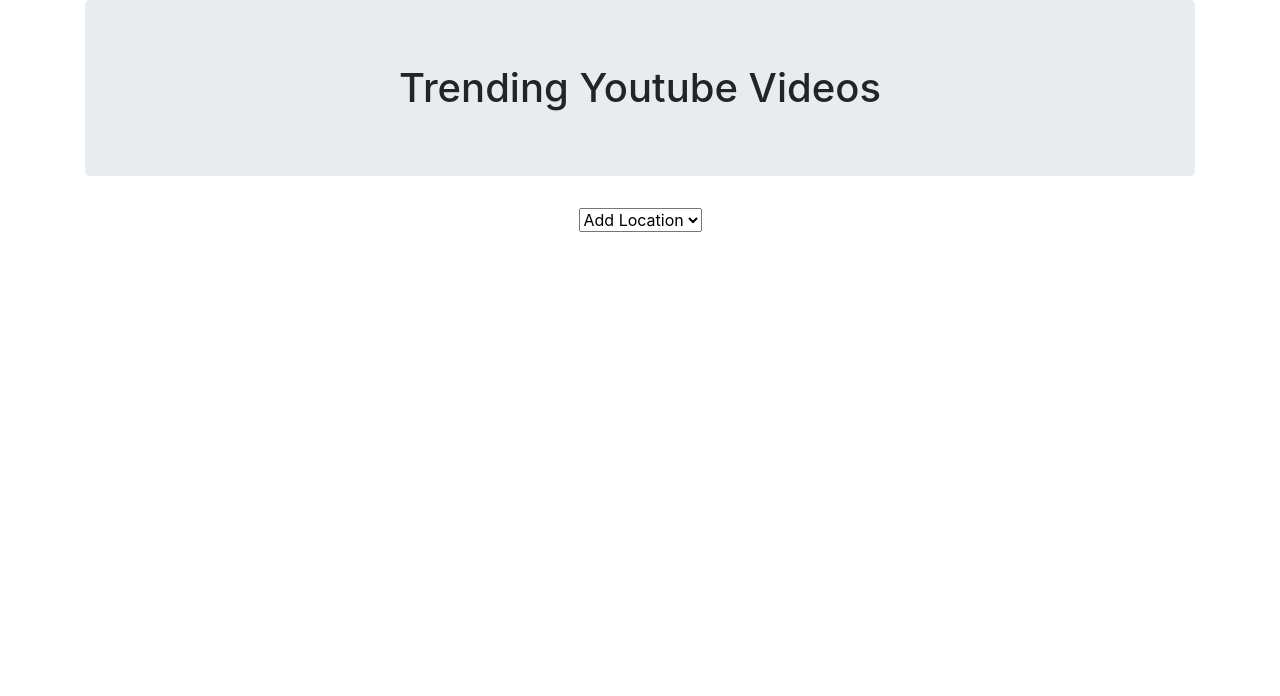
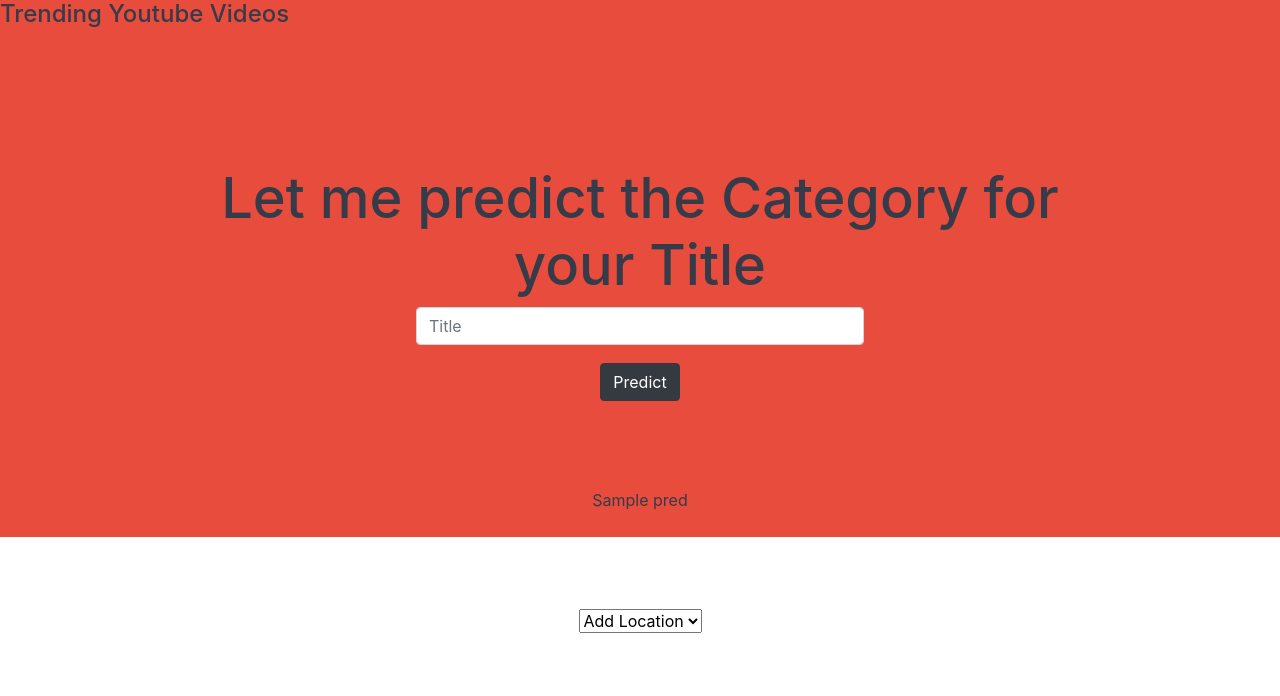
Before and after one commit to benitezal06/Trending-Youtube-Videos-Analysis, a Flask app: template templates/index.html in a window 1280 px wide. Shown: the top 696 px of the page. Run offline with Flask 2, Linux system fonts and the light colour scheme; the template is opened without the code that fills it: most values are stand-ins (such as "Sample title", 1, 10 or a date in 2020); some libraries are stand-ins or nearby versions.

Commit message:
Machine Learning

```diff
--- a/static/app.js
+++ b/static/app.js
@@ -15,13 +15,13 @@
 url1 = `http://127.0.0.1:5000/${selectedOption}`
 url2 = `http://127.0.0.1:5000/${selectedOption}id`
 
-//this promise is used to access the jsons containing the string categories
+
 d3.json(url2).then(function(datas){
     var catDic = {}
     var id_array = datas[0].items;
     console.log("This is the Id Array:")
     console.log(id_array);
-
+    datas2 = datas[0].items;
     id_array.forEach(function(category){
         catDic[category.id] = category.snippet.title
 
@@ -29,10 +29,11 @@
 
 })
 
-//this promise is used to access the csv's containing all the trending youtube videos
 
+//get data from api
 d3.json(url1).then(function(dataChoosen){
-
+    console.log("this is dic")
+    console.log(catDic)
     console.log(dataChoosen);
     // store summary of categories
     var data_summary = [] ;
@@ -73,7 +74,9 @@
         }
 
         });
-
+        console.log("before")
+        console.log(data_summary)
+        console.log("after")
 
 
         numCatList = []
@@ -112,10 +115,13 @@
     .attr("height", height + margin.top + margin.bottom)
     .append("g")
     .attr("transform",
+
     "translate(" + margin.left + "," + margin.top + ")");
 
+    var svg = d3.select("svg");
+    svg.selectAll("*").remove();
+
     // Add X axis
-
     // var x = d3.scaleLinear()
     // .domain([0, 260000])
     // .range([ 0, width ]);
@@ -147,7 +153,6 @@
 
 
     // Add Y axis
-
     // var y = d3.scaleLinear()
     // .domain([0, 84000])
     // .range([ height, 0]);
@@ -209,7 +214,7 @@
 
     tooltip
     .style("opacity", 1)
-    .html("Category: " + d.cat_id +"-"+catDic[d.cat_id])
+    .html("Category: " + d.cat_id +d.cat_count)
     .style("left", (d3.mouse(this)[0]+30) + "px")
     .style("top", (d3.mouse(this)[1]+30) + "px")
     }
--- /dev/null
+++ b/static/styles.css
@@ -0,0 +1,32 @@
+
+#title {
+    background-color: #e74c3c;
+    color: #353b48;
+}
+
+.question{
+    text-align: center;
+    padding: 10% 15% 2%;
+}
+
+h1{
+    font-size: 3.5rem;
+}
+
+h3{
+    font-size: 1.5rem;
+}
+.search-bar{
+    text-align: center;
+    padding: 0 0 2%;
+}
+
+.graphics{
+    padding: 5%;
+}
+
+.row-center{
+    text-align: center;
+    padding: 0 0 5%
+
+}
--- a/templates/index.html
+++ b/templates/index.html
@@ -5,14 +5,48 @@
   <meta charset="UTF-8">
   <meta name="viewport" content="width=device-width, initial-scale=1.0">
   <meta http-equiv="X-UA-Compatible" content="ie=edge">
-  <title>Trending Youtube Videos Exploration </title>
-  <link rel="stylesheet" href="https://stackpath.bootstrapcdn.com/bootstrap/4.1.3/css/bootstrap.min.css">
+  <link rel="stylesheet" href="https://stackpath.bootstrapcdn.com/bootstrap/4.5.0/css/bootstrap.min.css" integrity="sha384-9aIt2nRpC12Uk9gS9baDl411NQApFmC26EwAOH8WgZl5MYYxFfc+NcPb1dKGj7Sk" crossorigin="anonymous">
+  <link rel="stylesheet" href="../static/styles.css">
+  <link rel= "stylesheet" type= "text/css" href= "{{ url_for('static',filename='styles.css') }}">
+  <title>Trending Youtube Videos </title>
 
 </head>
 
 <body>
-    <div class="container text-center">
-      <h1 class="jumbotron">Trending Youtube Videos</h1>
+<section id="title">
+    <div class="row">
+        <div class="col-lg-6">
+            <h3>Trending Youtube Videos</h3>
+        </div>
+    </div>
+<div class="question">
+<h1>Let me predict the Category for your Title</h1>
+
+
+<!-- Search form -->
+<form action='/predict' method="post" class="col s12"></form>
+<div class="search-bar">
+
+<!-- Search form -->
+<div class="search-bar">
+    <input class="w-50 d-inline-block form-control  " type="text" placeholder="Title" aria-label="Search">
+  </div>
+
+  <div class="row-center">
+    <button type="submit" class="btn btn-dark">Predict</button>
+  </div>
+</div>
+
+<br>
+{{pred}}<br>
+</div>
+</form>
+
+
+</section>
+
+    <div class="graphics text-center">
+      <h1></h1>
       <div id="plot"></div>
       <select id="selectOption">
       <option value="us">Add Location</option>
@@ -27,6 +61,7 @@
 
     <script src="https://d3js.org/d3.v5.min.js"></script>
     <script src="/static/app.js"></script>
+    <script src="../css/styles.css"></script>
   </body>
 
 
```
Also changed, not shown: 1 other file.
